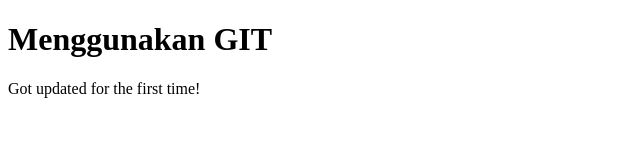
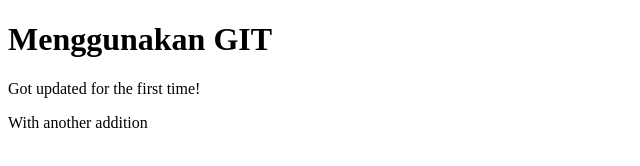
Before and after one commit to JasonSetiawanWG/tekweb, a plain HTML site: page index.html in a window 1280 px wide. Shown: the whole page, without its empty margins (0-640 px from the left). Drawn offline with Linux system fonts and the light colour scheme.

Commit message:
Added another p

```diff
--- a/index.html
+++ b/index.html
@@ -8,5 +8,6 @@
 <body>
     <h1>Menggunakan GIT</h1>
     <p>Got updated for the first time!</p>
+    <p> With another addition</p>
 </body>
 </html>
```
